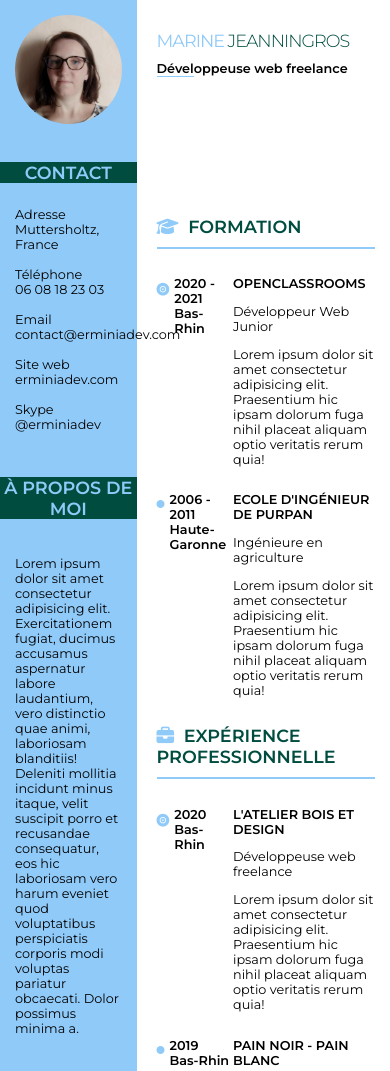
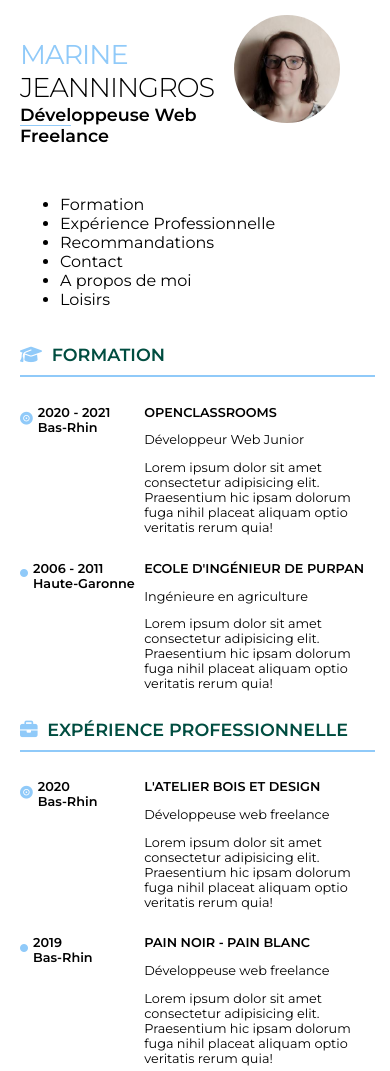
Before and after one commit to ErminiaDev/CV, a plain HTML site: page index.html in a window 390 px wide. Shown: the top 1071 px of the page. Drawn offline with Linux system fonts and the light colour scheme.

Commit message:
mise en place d'un nav pour la version mobile et réorganisation du code pour mobile-first
ajout d'un nav, inversion de l'ordre du main et du aside pour correspondre à une version mobile-first

```diff
--- a/css/style.css
+++ b/css/style.css
@@ -12,11 +12,24 @@ body {
     margin-top: 0;
 }
 
+#nav-mobile {
+    width: 100%;
+    display: none;
+}
+
+.titre-mobile {
+    display: flex;
+}
+
+#nav-photo {
+    display: none;
+}
 
 
 /***COLONNE DE GAUCHE ****************/
 
 #col_gauche {
+    order: 1;
     position: relative;
     display: flex;
     flex-direction: column;
@@ -24,10 +37,6 @@ body {
     box-sizing: border-box;
     width: 35%;
     padding: 40px;
-}
-
-h1 {
-    display: none;
 }
 
 /**************** encart photo **************/
@@ -99,6 +108,7 @@ img {
 /***COLONNE DE DROITE ****************/
 
 #col_droite {
+    order: 2;
     box-sizing: border-box;
     width: 65%;
     padding: 40px;
@@ -118,7 +128,7 @@ img {
 
 /*******************titre**********************/
 
-#titre h2 {
+#titre h1 {
     font-size: 3rem;
     text-transform: uppercase;
     font-weight: 300;
@@ -126,12 +136,18 @@ img {
     border-bottom: none;
 }
 
-#titre h2 span {
+#titre h1 span {
     font-weight: 400;
     color: #90CAF9
 }
 
-#titre h3 span {
+#titre h2 {
+    color: black;
+    text-transform: capitalize;
+    border-bottom: none;
+}
+
+#titre h2 span {
     border-bottom: 1px solid #90CAF9;
 }
 
@@ -202,14 +218,41 @@ address p {
 }
 
 @media (max-width: 875px) {
+    body {
+        display: block;
+    }
 
+    #col_droite, #col_gauche {
+        width: 100%;
+    }
+
+    .titres {
+        margin-right: 20px;
+    }
+
+    #titre {
+        display: flex;
+        margin-bottom: 25px;
+    }
+
+    nav {
+        margin-bottom: 35px;
+    }
+
+    #titre h1 {
+        font-size: 1.7rem;
+    }
+
+    #nav-mobile, #nav-photo {
+        display: block;
+    }
 
     #loisirs i.fas {
         font-size: 2rem;
     }
 
-    img {
-        width: 100%;
+    #photo {
+        display: none;
     }
 
     #col_gauche {
--- a/index.html
+++ b/index.html
@@ -9,56 +9,28 @@
     <script src="https://kit.fontawesome.com/c2ac0bd41e.js" crossorigin="anonymous"></script>
 </head>
 <body>
-        <!-- proposer un nav en version mobile  -->
-        <aside id="col_gauche">
-            <header>
-                <h1>Curriculum vitae</h1>
-                <div id="photo">
+        <main id="col_droite">
+            <section id="titre">
+                <div class="titres">
+                    <h1 class="no-margin-bottom titre"><span>Marine</span> Jeanningros</h2>
+                    <h2 class="no-margin-top"><span>Dével</span>oppeuse web freelance</h3>
+                </div>
+                <!-- petite ligne sous h3 -->
+                <div id="nav-photo">
                     <!-- plutôt balise  picture-->
                     <a href="img/photo_max.jpg"><img src="img/photo_min.jpg" alt=""></a>
                 </div>
-            </header>
-            <section id="contact">
-                <h2>contact</h2>
-                <address class="contenu">
-                    <p class="no-margin-bottom">Adresse</p>
-                    <p class="no-margin-top">Muttersholtz, France</p>
-
-                    <p class="no-margin-bottom">Téléphone</p>
-                    <p class="no-margin-top">06 08 18 23 03</p>
-
-                    <p class="no-margin-bottom">Email</p>
-                    <p class="no-margin-top">contact@erminiadev.com</p>
-
-                    <p class="no-margin-bottom">Site web</p>
-                    <p class="no-margin-top">erminiadev.com</p>
-
-                    <p class="no-margin-bottom">Skype</p>
-                    <p class="no-margin-top">@erminiadev</p>
-                </address>
             </section>
-            <section id="a_propos">
-                <h2>à propos de moi</h2>
-                <div class="contenu">
-                    <p>Lorem ipsum dolor sit amet consectetur adipisicing elit. Exercitationem fugiat, ducimus accusamus aspernatur labore laudantium, vero distinctio quae animi, laboriosam blanditiis! Deleniti mollitia incidunt minus itaque, velit suscipit porro et recusandae consequatur, eos hic laboriosam vero harum eveniet quod voluptatibus perspiciatis corporis modi voluptas pariatur obcaecati. Dolor possimus minima a.</p>
-                </div>
-            </section>
-            <section id="loisirs">
-                <h2>loisirs</h2>
-                <div class="contenu">
-                    <i class="fas fa-hiking"></i>
-                    <i class="fas fa-leaf"></i>
-                    <i class="fas fa-biking"></i>
-                </div>
-            </section>
-        </aside>
-        <!-- main -->
-        <main id="col_droite">
-            <section id="titre">
-                <h2 class="no-margin-bottom titre"><span>Marine</span> Jeanningros</h2>
-                <h3 class="no-margin-top"><span>Dével</span>oppeuse web freelance</h3>
-                <!-- petite ligne sous h3 -->
-            </section>
+            <nav id="nav-mobile">
+                <ul>
+                    <li>Formation</li>
+                    <li>Expérience Professionnelle</li>
+                    <li>Recommandations</li>
+                    <li>Contact</li>
+                    <li>A propos de moi</li>
+                    <li>Loisirs</li>
+                </ul>
+            </nav>
             <section id="formation">
                 <h2><i class="fas fa-graduation-cap"></i>&nbsp;&nbsp;formation</h2>
                 <div class="description">
@@ -160,6 +132,49 @@
                 </div>
             </section>
         </main>
+        <aside id="col_gauche">
+            <header>
+                <div id="photo">
+                    <!-- plutôt balise  picture-->
+                    <a href="img/photo_max.jpg"><img src="img/photo_min.jpg" alt=""></a>
+                </div>
+            </header>
+            <section id="contact">
+                <h2>contact</h2>
+                <address class="contenu">
+                    <p class="no-margin-bottom">Adresse</p>
+                    <p class="no-margin-top">Muttersholtz, France</p>
+
+                    <p class="no-margin-bottom">Téléphone</p>
+                    <p class="no-margin-top">06 08 18 23 03</p>
+
+                    <p class="no-margin-bottom">Email</p>
+                    <p class="no-margin-top">contact@erminiadev.com</p>
+
+                    <p class="no-margin-bottom">Site web</p>
+                    <p class="no-margin-top">erminiadev.com</p>
+
+                    <p class="no-margin-bottom">Skype</p>
+                    <p class="no-margin-top">@erminiadev</p>
+                </address>
+            </section>
+            <section id="a_propos">
+                <h2>à propos de moi</h2>
+                <div class="contenu">
+                    <p>Lorem ipsum dolor sit amet consectetur adipisicing elit. Exercitationem fugiat, ducimus accusamus aspernatur labore laudantium, vero distinctio quae animi, laboriosam blanditiis! Deleniti mollitia incidunt minus itaque, velit suscipit porro et recusandae consequatur, eos hic laboriosam vero harum eveniet quod voluptatibus perspiciatis corporis modi voluptas pariatur obcaecati. Dolor possimus minima a.</p>
+                </div>
+            </section>
+            <section id="loisirs">
+                <h2>loisirs</h2>
+                <div class="contenu">
+                    <i class="fas fa-hiking"></i>
+                    <i class="fas fa-leaf"></i>
+                    <i class="fas fa-biking"></i>
+                </div>
+            </section>
+        </aside>
+        <!-- main -->
+
     <!-- footer avec crédits -->
 
 </body>
```
